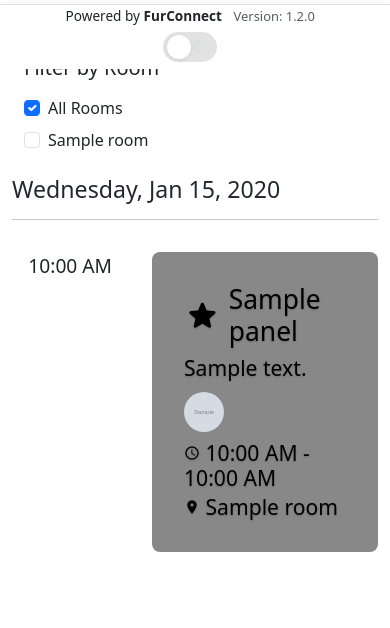
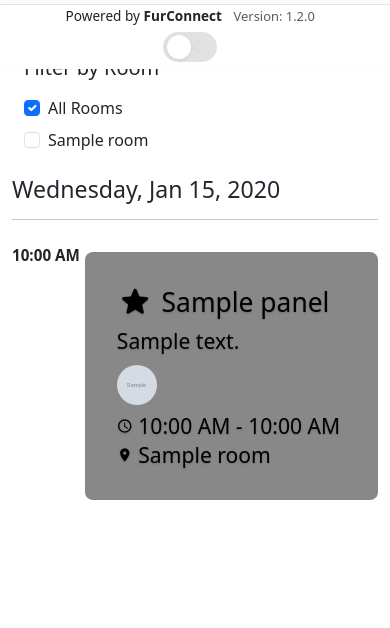
Before and after one commit to FurConnect/FurConnect, a Django app: page /convention/1/ in a window 390 px wide. Shown: the part 775-1403 px from the top of the page. After the commit the page ends 1275 px from the top, so only its background shows below. Run offline with Django 5.2, Linux system fonts and the light colour scheme; tables that the repository leaves empty hold one stand-in row (values such as "Sample post"); grey boxes marked "Sample" are stand-in pictures; some libraries are stand-ins or nearby versions.

Commit message:
try to improv mobile grid

```diff
--- a/templates/base.html
+++ b/templates/base.html
@@ -288,7 +288,18 @@
             border-radius: 0;
         }
 
+        :root {
+            --ui-scale: 1;
+        }
+
+        html {
+            font-size: calc(100% * var(--ui-scale));
+        }
+
         @media (max-width: 768px) {
+            :root {
+                --ui-scale: 0.95;
+            }
             .floating-theme-switch {
                 bottom: 1.5rem;
                 right: 1.5rem;
@@ -760,6 +771,22 @@
             return cookieValue;
         }
     </script>
+    <script>
+        function updateUiScaleByPpi() {
+            const dpr = window.devicePixelRatio || 1;
+            // Estimate screen diagonal size in inches (inferred from CSS pixels + PPI assumption)
+            const widthPx = window.screen.width * dpr;
+            const heightPx = window.screen.height * dpr;
+            const diagonalPx = Math.sqrt(widthPx * widthPx + heightPx * heightPx);
+
+            // Use dpr to tune scale, with a comfortable minimum/maximum
+            const scale = Math.max(0.85, Math.min(1.25, 1 + (dpr - 1) * 0.35));
+            document.documentElement.style.setProperty('--ui-scale', scale.toFixed(3));
+        }
+
+        window.addEventListener('load', updateUiScaleByPpi);
+        window.addEventListener('resize', updateUiScaleByPpi);
+    </script>
     <footer id="sticky-footer" class="footer mt-auto">
         <div class="container d-flex justify-content-between align-items-center" style="padding-top:0.05rem; padding-bottom:0.05rem;">
             <div class="footer-left">
--- a/templates/events/convention_detail.html
+++ b/templates/events/convention_detail.html
@@ -1405,23 +1405,48 @@ window.addEventListener('load', function() {
 /* New style for the row containing time label and panels */
 .timeline-row {
     display: flex;
-    margin-bottom: 1.5rem; /* Add space between time blocks */
-    align-items: flex-start; /* Align items to the top */
-}
-
-/* Style for the time label column */
-
+    align-items: flex-start;
+    justify-content: flex-start;
+    gap: 0.8rem;
+    margin-bottom: 1rem;
+    width: 100%;
+    box-sizing: border-box;
+}
+
+/* Style for the time label block */
 .time-label {
-    width: 120px; /* Fixed width for the time label */
-    text-align: right;
-    padding-right: 20px;
-    font-weight: 500;
-    font-size: 1.2rem;
-    padding-top: 0.5rem; /* Adjust top padding */
-    padding-bottom: 0.5rem; /* Adjust bottom padding */
-    flex-shrink: 0; /* Prevent shrinking */
-    border-radius: 6px 0 0 6px;
-}
+    flex: 0 0 90px;
+    min-width: 90px;
+    max-width: 90px;
+    font-weight: 700;
+    font-size: 0.95rem;
+    text-align: left;
+}
+
+.time-content {
+    flex: 1;
+    width: auto;
+    margin-top: 0;
+    position: relative;
+}
+
+@media (max-width: 767.98px) {
+    .timeline-row {
+        display: block;
+    }
+    .time-label {
+        width: 100%;
+        max-width: none;
+        min-width: auto;
+        text-align: left;
+        margin-bottom: 0.5rem;
+        margin-right: -30px;
+    }
+    .time-content {
+        width: 100%;
+    }
+}
+
 
 .table-grid-schedule th:first-child,
 .table-grid-schedule td:first-child {
@@ -1460,7 +1485,6 @@ html[data-bs-theme="light"] .text-primary {
 /* Style for the content column containing panels */
 .time-content {
     flex-grow: 1; /* Take up remaining space */
-    padding-left: 20px;
     position: relative;
 }
 
```
Also changed, not shown: other parts of templates/events/convention_detail.html (+30 -0 lines).
